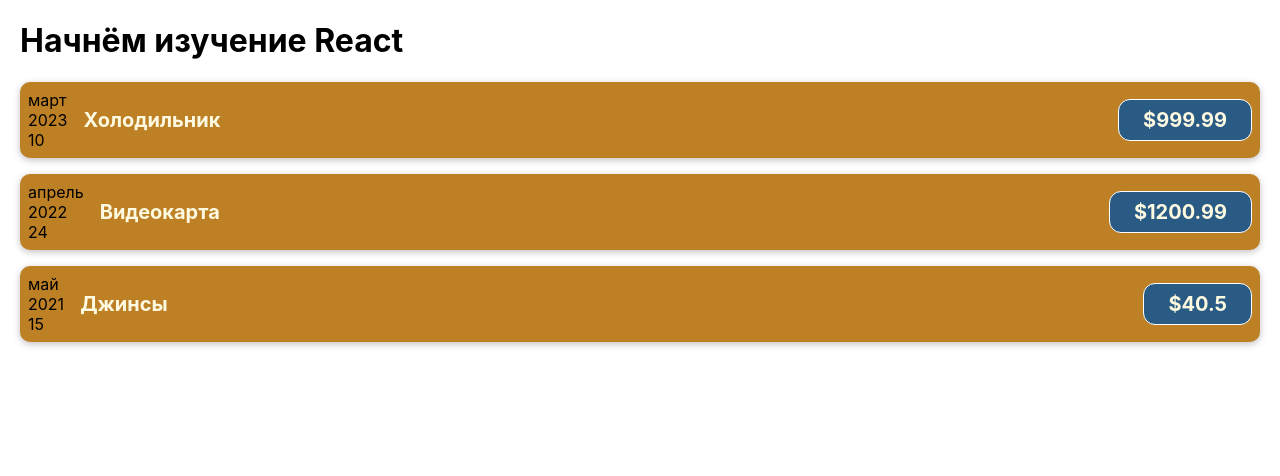
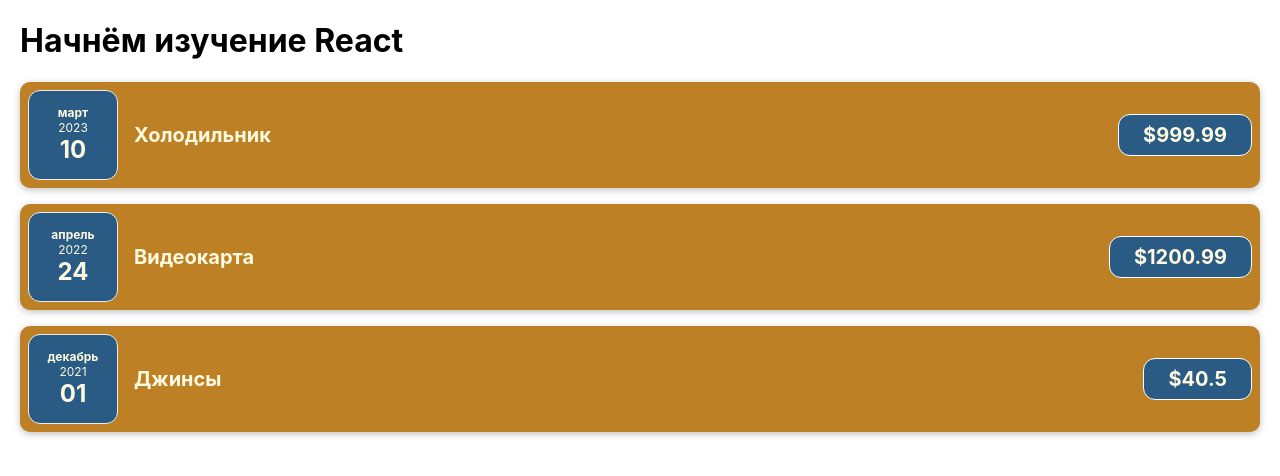
Before and after one commit to sursindmitry/Cost-Item, a JavaScript app: page / in a window 1280 px wide. Shown: the top 476 px of the page. Built offline with nearby package versions, Linux system fonts and the light colour scheme.

Commit message:
CostDate

```diff
--- a/src/App.js
+++ b/src/App.js
@@ -13,7 +13,7 @@
             amount: 1200.99
         },
         {
-            date:  new Date(2021, 4, 15),
+            date:  new Date(2021, 11, 1),
             description: "Джинсы",
             amount: 40.50
         }
@@ -21,9 +21,9 @@
   return (
     <div>
       <h1>Начнём изучение React</h1>
-        <CostItem date={costs[0].date} description={costs[0].description} amount={costs[0].amount}></CostItem>
-        <CostItem date={costs[1].date} description={costs[1].description} amount={costs[1].amount}></CostItem>
-        <CostItem date={costs[2].date} description={costs[2].description} amount={costs[2].amount}></CostItem>
+        <CostItem date={costs[0].date} description={costs[0].description} amount={costs[0].amount}/>
+        <CostItem date={costs[1].date} description={costs[1].description} amount={costs[1].amount}/>
+        <CostItem date={costs[2].date} description={costs[2].description} amount={costs[2].amount}/>
 
     </div>
   );
--- /dev/null
+++ b/src/components/CostDate.css
@@ -0,0 +1,26 @@
+.cost-date {
+    display: flex;
+    flex-direction: column;
+    width: 5.5rem;
+    height: 5.5rem;
+    border: 1px solid #ececec;
+    background-color: #2a5b84;
+    color: #fefae1;
+    border-radius: 12px;
+    align-items: center;
+    justify-content: center;
+}
+
+.cost-date__month {
+    font-size: 0.75rem;
+    font-weight: bold;
+}
+
+.cost-date__year {
+    font-size: 0.75rem;
+}
+
+.cost-date__day {
+    font-size: 1.5rem;
+    font-weight: bold;
+}
--- /dev/null
+++ b/src/components/CostDate.js
@@ -0,0 +1,16 @@
+import './CostDate.css'
+
+function CostDate(props){
+    const month = props.date.toLocaleString('ru-RU', {month: "long"});
+    const year = props.date.getFullYear();
+    const day = props.date.toLocaleString('ru-RU', {day: "2-digit"});
+
+    return(
+    <div className='cost-date'>
+        <div className='cost-date__month'>{month}</div>
+        <div className='cost-date__year'>{year}</div>
+        <div className='cost-date__day'>{day}</div>
+    </div>
+    )
+}
+export default CostDate;
--- a/src/components/CostItem.js
+++ b/src/components/CostItem.js
@@ -1,17 +1,12 @@
 import './CostItem.css'
+import CostDate from "./CostDate";
 
 function CostItem(props){
-    const month = props.date.toLocaleString('ru-RU', {month: "long"});
-    const year = props.date.getFullYear();
-    const day = props.date.toLocaleString('ru-RU', {day: "2-digit"});
+
 
     return (
         <div className='cost-item'>
-            <div>
-                <div>{month}</div>
-                <div>{year}</div>
-                <div>{day}</div>
-            </div>
+            <CostDate date={props.date}/>
             <div className='cost-item__description'>
                 <h2>{props.description}</h2>
                 <div className='cost-item__price'>${props.amount}</div>
```
